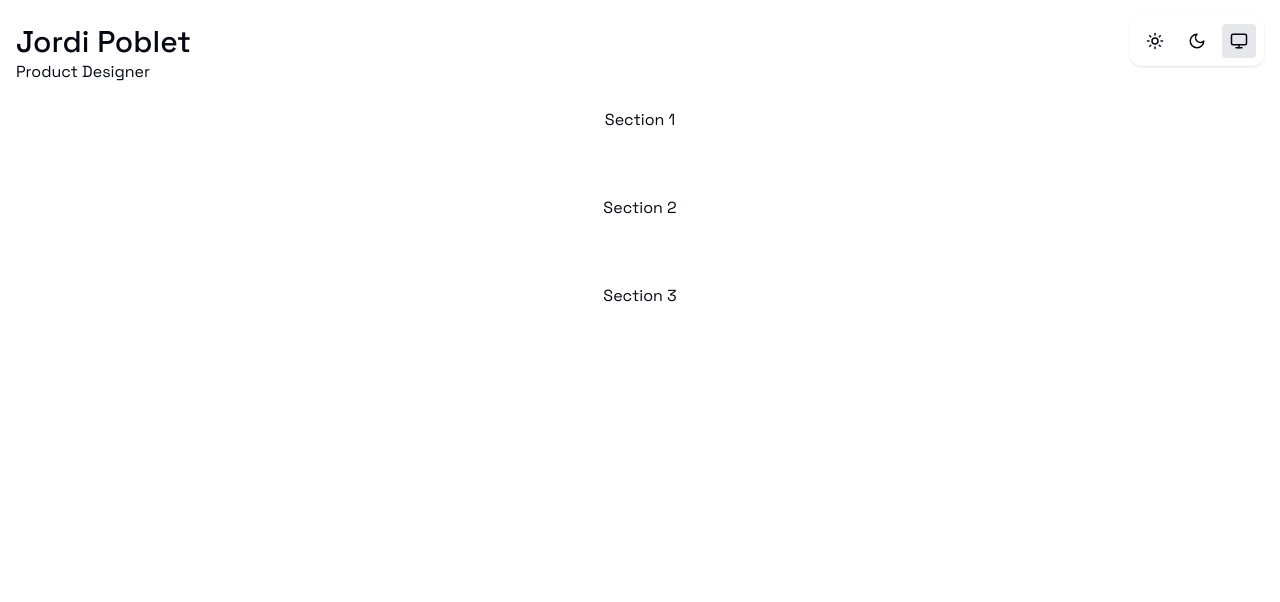
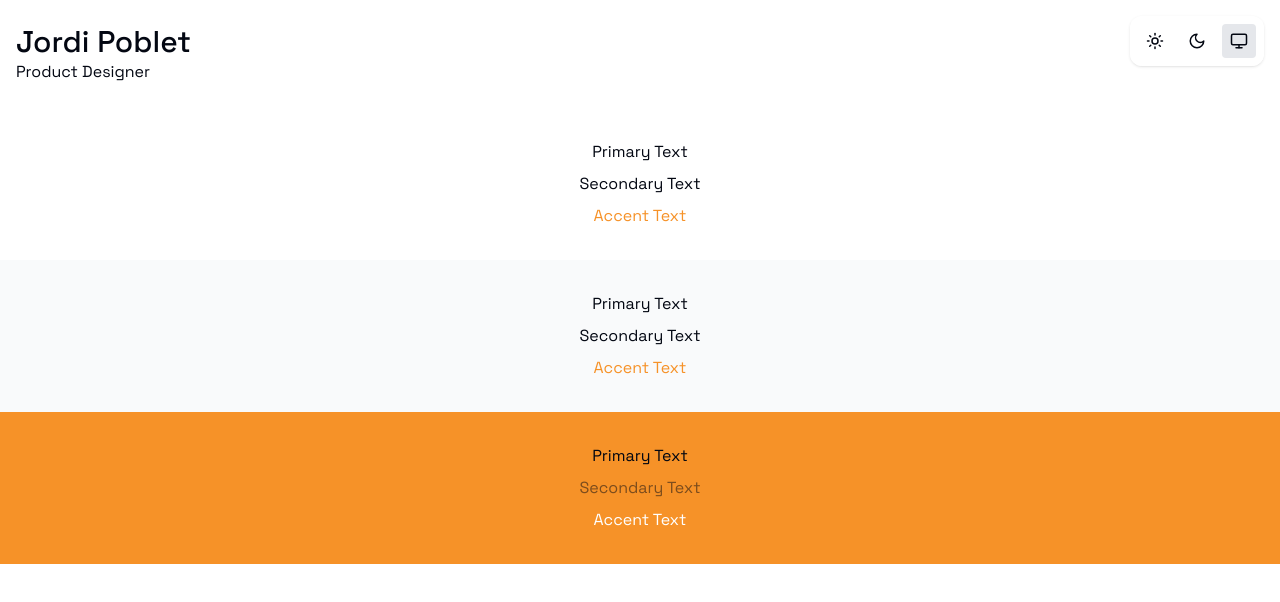
Before and after one commit to jpoblet/dotcom, a Next.js app: page / in a window 1280 px wide. Shown: the top 602 px of the page. Built offline with nearby package versions, Linux system fonts and the light colour scheme.

Commit message:
tokens + dark mode

```diff
--- a/src/app/globals.css
+++ b/src/app/globals.css
@@ -1,8 +1,10 @@
 @import "tailwindcss";
+@custom-variant dark (&:where(.dark, .dark *));
 
-/* Light mode (default) */
 :root {
   --font-sans: var(--font-space-grotesk);
+
+  --polar: oklch(100% 0 0);
 
   --apricot-50: oklch(97.44% 0.016 70.54);
   --apricot-100: oklch(94.43% 0.036 70.02);
@@ -28,21 +30,27 @@
   --boulder-900: oklch(0.21 0.034 264.665);
   --boulder-950: oklch(0.13 0.028 261.692);
 
-  /* Global tokens */
+@theme {
+  --color-background: var(--polar);
+  --color-background-secondary: var(--boulder-100);
+  --color-background-inverse: var(--polar);
+  --color-foreground: var(--boulder-950);
+  --color-foreground-secondary: var(--boulder-950);
+  --color-foreground-inverse: var(--polar);
   --color-accent: var(--apricot-500);
-  --color-background: oklch(100% 0 0); /* polar */
-  --color-background-secondary: var(--boulder-50);
-  --color-foreground: var(--boulder-950);
-  --color-foreground-secondary: var(--apricot-400);
+
+  }
 }
 
-/* Dark mode override using the `.dark` class */
 .dark {
-  --color-accent: var(--apricot-600);
   --color-background: var(--boulder-900);
   --color-background-secondary: var(--boulder-800);
-  --color-foreground: var(--apricot-500);
-  --color-foreground-secondary: var(--boulder-300);
+  --color-background-inverse: var(--polar);
+  --color-foreground: var(--boulder-100);
+  --color-foreground-secondary: var(--boulder-500);
+  --color-foreground-inverse: var(--boulder-950);
+  --color-accent: var(--apricot-600);
+
 }
 
 body {
--- a/src/app/page.tsx
+++ b/src/app/page.tsx
@@ -1,14 +1,38 @@
 export default function Home() {
   return (
-    <main className="flex flex-col gap-16 items-center w-full">
-      <section>
-        Section 1
+    <main className="flex flex-col items-center w-full">
+      <section className="flex flex-col gap-2 w-full p-8 bg-backgrounud items-center">
+        <div className="text-foreground">
+          Primary Text
+          </div>
+          <div className="text-foreground-secondary">
+          Secondary Text
+          </div>
+          <div className="text-accent">
+          Accent Text
+          </div>
       </section>
-      <section>
-        Section 2
+      <section className="flex flex-col gap-2 w-full p-8 bg-background-secondary items-center">
+        <div className="text-foreground">
+          Primary Text
+          </div>
+          <div className="text-foreground-secondary">
+          Secondary Text
+          </div>
+          <div className="text-accent">
+          Accent Text
+          </div>
       </section>
-      <section>
-        Section 3
+      <section className="flex flex-col gap-2 w-full p-8 bg-accent items-center">
+        <div className="text-foreground">
+          Primary Text
+          </div>
+          <div className="text-foreground/50">
+          Secondary Text
+          </div>
+          <div className="text-foreground-inverse">
+          Accent Text
+          </div>
       </section>
     </main>
   );
```
